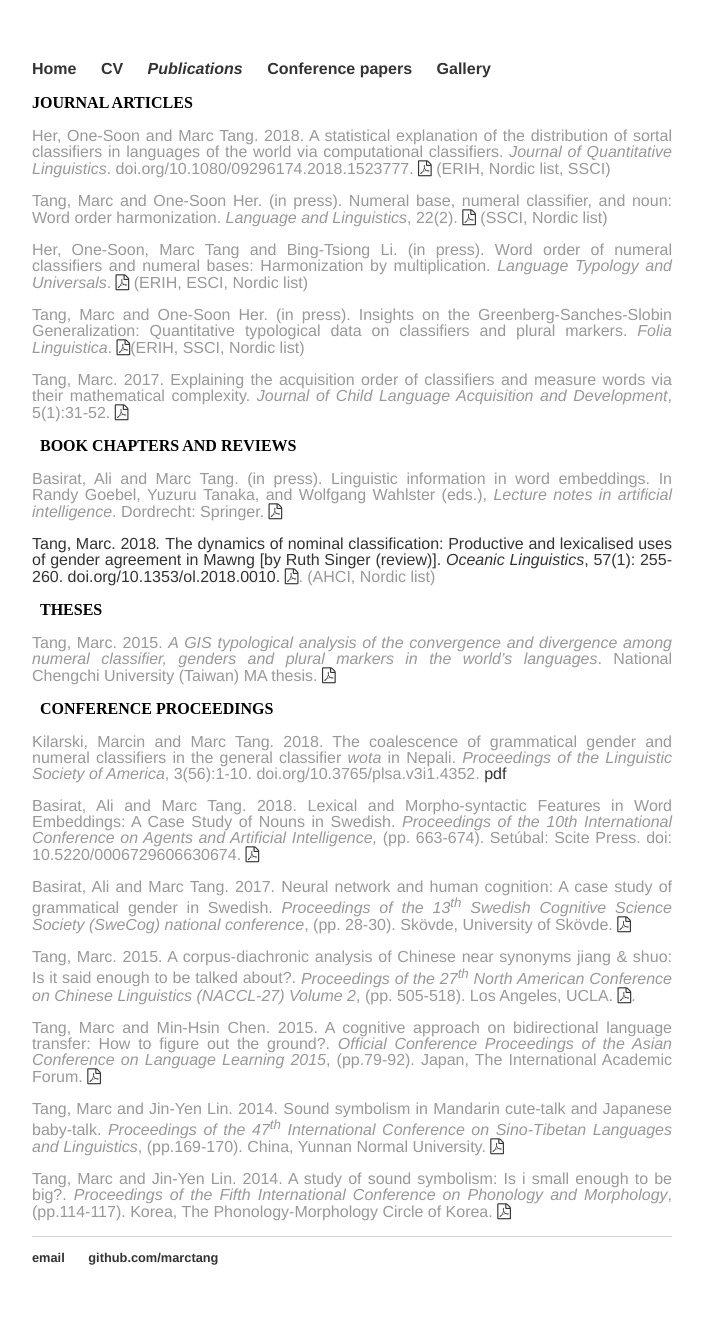
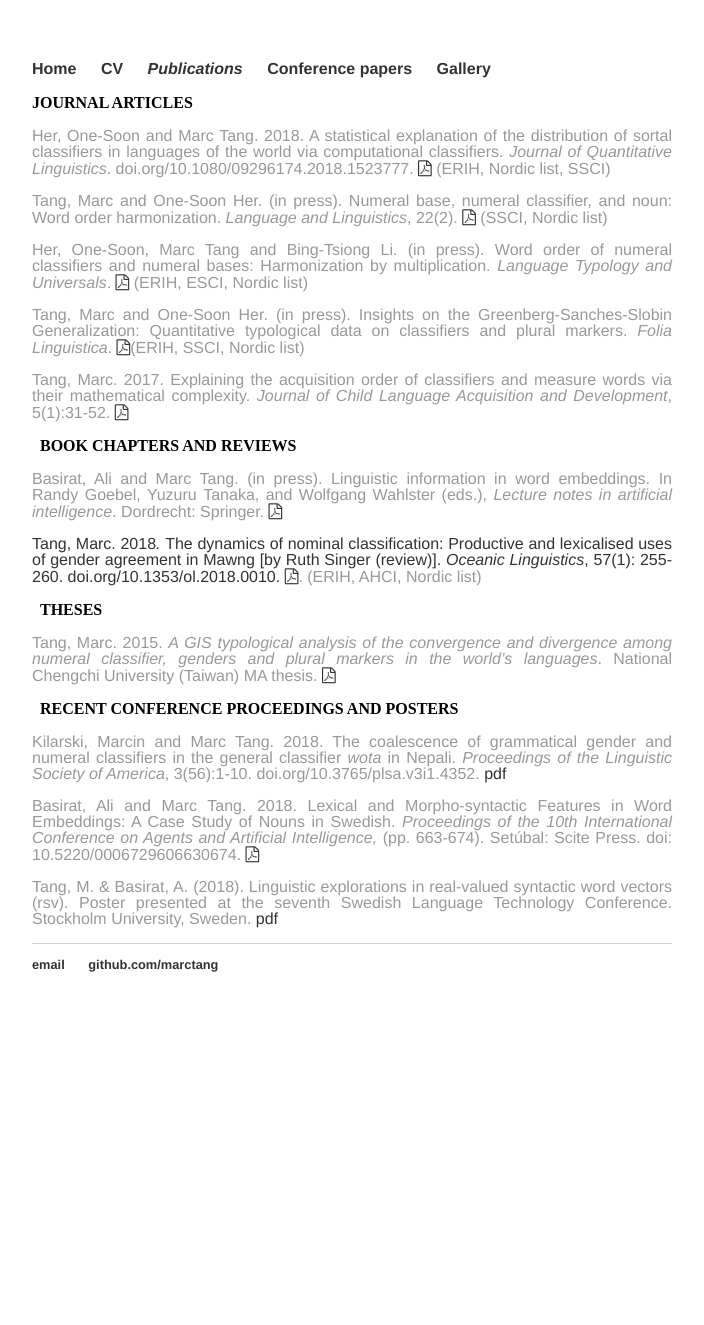
Before and after one commit to marctang/marctang.github.io, a Jekyll site: the page built from publications.html, in a window 1280 px wide. Shown: the whole page, without its empty margins (288-992 px from the left). Built offline with Jekyll 4.4.1, drawn with Linux system fonts in a browser that asks for light colours; after the commit the page ends 1032 px from its top, so only the background shows below that.

Commit message:
Update publications.html

```diff
--- a/publications.html
+++ b/publications.html
@@ -13,18 +13,14 @@ title: Publications
 
 <strong>BOOK CHAPTERS AND REVIEWS</strong>
 <p style="text-align: justify;">Basirat, Ali and Marc Tang. (in press). Linguistic information in word embeddings. In Randy Goebel, Yuzuru Tanaka, and Wolfgang Wahlster (eds.), <em>Lecture notes in artificial intelligence</em>. Dordrecht: Springer. <a href="https://www.springer.com/series/1244" target="_blank" rel="noopener"><i class="fa fa-file-pdf-o"></i></p>
-<p style="text-align: justify;">Tang, Marc. 2018<em>. </em>The dynamics of nominal classification: Productive and lexicalised uses of gender agreement in Mawng [by Ruth Singer (review)]. <em>Oceanic</em> <em>Linguistics</em>, 57(1): 255-260. doi.org/10.1353/ol.2018.0010. <a href="http://muse.jhu.edu/article/695556/pdf" target="_blank" rel="noopener"><i class="fa fa-file-pdf-o"></i></a>. (AHCI, Nordic list)</p>
+<p style="text-align: justify;">Tang, Marc. 2018<em>. </em>The dynamics of nominal classification: Productive and lexicalised uses of gender agreement in Mawng [by Ruth Singer (review)]. <em>Oceanic</em> <em>Linguistics</em>, 57(1): 255-260. doi.org/10.1353/ol.2018.0010. <a href="http://muse.jhu.edu/article/695556/pdf" target="_blank" rel="noopener"><i class="fa fa-file-pdf-o"></i></a>. (ERIH, AHCI, Nordic list)</p>
 
 
 <strong>THESES</strong>
 <p style="text-align: justify;">Tang, Marc. 2015. <em>A GIS typological analysis of the convergence and divergence among numeral classifier, genders and plural markers in the world’s languages</em>. National Chengchi University (Taiwan) MA thesis. <a href="https://nccur.lib.nccu.edu.tw/bitstream/140.119/76823/1/501201.pdf" target="_blank" rel="noopener"><i class="fa fa-file-pdf-o"></i></a></p>
 
 
-<strong>CONFERENCE PROCEEDINGS</strong>
+<strong>RECENT CONFERENCE PROCEEDINGS AND POSTERS</strong>
 <p style="text-align: justify;">Kilarski, Marcin and Marc Tang. 2018. The coalescence of grammatical gender and numeral classifiers in the general classifier <i>wota </i>in Nepali. <em>Proceedings of the Linguistic Society of America</em>, 3(56):1-10. doi.org/10.3765/plsa.v3i1.4352. <a href="https://journals.linguisticsociety.org/proceedings/index.php/PLSA/article/view/4352" target="_blank" rel="noopener">pdf</a></p>
-<p style="text-align: justify;">Basirat, Ali and Marc Tang. 2018. Lexical and Morpho-syntactic Features in Word Embeddings: A Case Study of Nouns in Swedish. <em>Proceedings of the 10th International Conference on Agents and Artificial Intelligence, </em>(pp. 663-674). Setúbal: Scite Press. doi: 10.5220/0006729606630674. <a title="2018_BasiratTang_Swedish" href="http://www.scitepress.org/PublicationsDetail.aspx?ID=YZ9NydHT10E%3d&t=1" target="_blank" rel="noopener"><i class="fa fa-file-pdf-o"></i></a></p>
-<p style="text-align: justify;">Basirat, Ali and Marc Tang. 2017. Neural network and human cognition: A case study of grammatical gender in Swedish. <em>Proceedings of the 13<sup>th</sup> Swedish Cognitive Science Society (SweCog) national conference</em>, (pp. 28-30). Skövde, University of Skövde. <a title="swecog" href="http://www.swecog.se/conference/" target="_blank" rel="noopener"><i class="fa fa-file-pdf-o"></i></a></p>
-<p style="text-align: justify;">Tang, Marc. 2015. A corpus-diachronic analysis of Chinese near synonyms jiang & shuo: Is it said enough to be talked about?. <em>Proceedings of the 27<sup>th</sup> North American Conference on Chinese Linguistics (NACCL</em><em>‐</em><em>27) Volume 2</em>, (pp. 505-518). Los Angeles, UCLA. <a title="201504_NACCL27_Near synonyms Jiang and Shuo" href="https://marctangblog.files.wordpress.com/2016/09/201504_naccl27_near-synonyms-jiang-and-shuo.pdf" target="_blank" rel="noopener noreferrer"><i class="fa fa-file-pdf-o"></i></a>.</p>
-<p style="text-align: justify;">Tang, Marc and Min-Hsin Chen. 2015. A cognitive approach on bidirectional language transfer: How to figure out the ground?. <em>Official Conference Proceedings of the Asian Conference on Language Learning 2015</em>, (pp.79-92). Japan, The International Academic Forum. <a title="Tang&Min" href="https://marctangblog.files.wordpress.com/2018/07/tangmin.pdf" target="_blank" rel="noopener"><i class="fa fa-file-pdf-o"></i></a></p>
-<p style="text-align: justify;">Tang, Marc and Jin-Yen Lin. 2014. Sound symbolism in Mandarin cute-talk and Japanese baby-talk. <em>Proceedings of the 47<sup>th</sup> International Conference on Sino-Tibetan Languages and Linguistics</em>, (pp.169-170). China, Yunnan Normal University. <a title="Sound symbolism general_summary" href="https://marctangblog.files.wordpress.com/2016/09/sound-symbolism-general_summary.pdf" target="_blank" rel="noopener"><i class="fa fa-file-pdf-o"></i></a></p>
-<p style="text-align: justify;">Tang, Marc and Jin-Yen Lin. 2014. A study of sound symbolism: Is i small enough to be big?. <em>Proceedings of the Fifth International Conference on Phonology and Morphology</em>, (pp.114-117). Korea, The Phonology-Morphology Circle of Korea. <a title="Sound symbolism in lexical phonology_summary" href="https://marctangblog.files.wordpress.com/2016/09/sound-symbolism-in-lexical-phonology_summary.pdf" target="_blank" rel="noopener"><i class="fa fa-file-pdf-o"></i></a></p>
+<p style="text-align: justify;">Basirat, Ali and Marc Tang. 2018. Lexical and Morpho-syntactic Features in Word Embeddings: A Case Study of Nouns in Swedish. <em>Proceedings of the 10th International Conference on Agents and Artificial Intelligence, </em>(pp. 663-674). Setúbal: Scite Press. doi: 10.5220/0006729606630674. <a href="http://www.scitepress.org/PublicationsDetail.aspx?ID=YZ9NydHT10E%3d&t=1" target="_blank" rel="noopener"><i class="fa fa-file-pdf-o"></i></a></p>
+<p style="text-align: justify;">Tang, M. & Basirat, A. (2018). Linguistic explorations in real-valued syntactic word vectors (rsv). Poster presented at the seventh Swedish Language Technology Conference. Stockholm University, Sweden. <a href="https://marctangblog.files.wordpress.com/2018/11/sltclingexpposter-1.pdf" target="_blank" rel="noopener">pdf</a>
```
